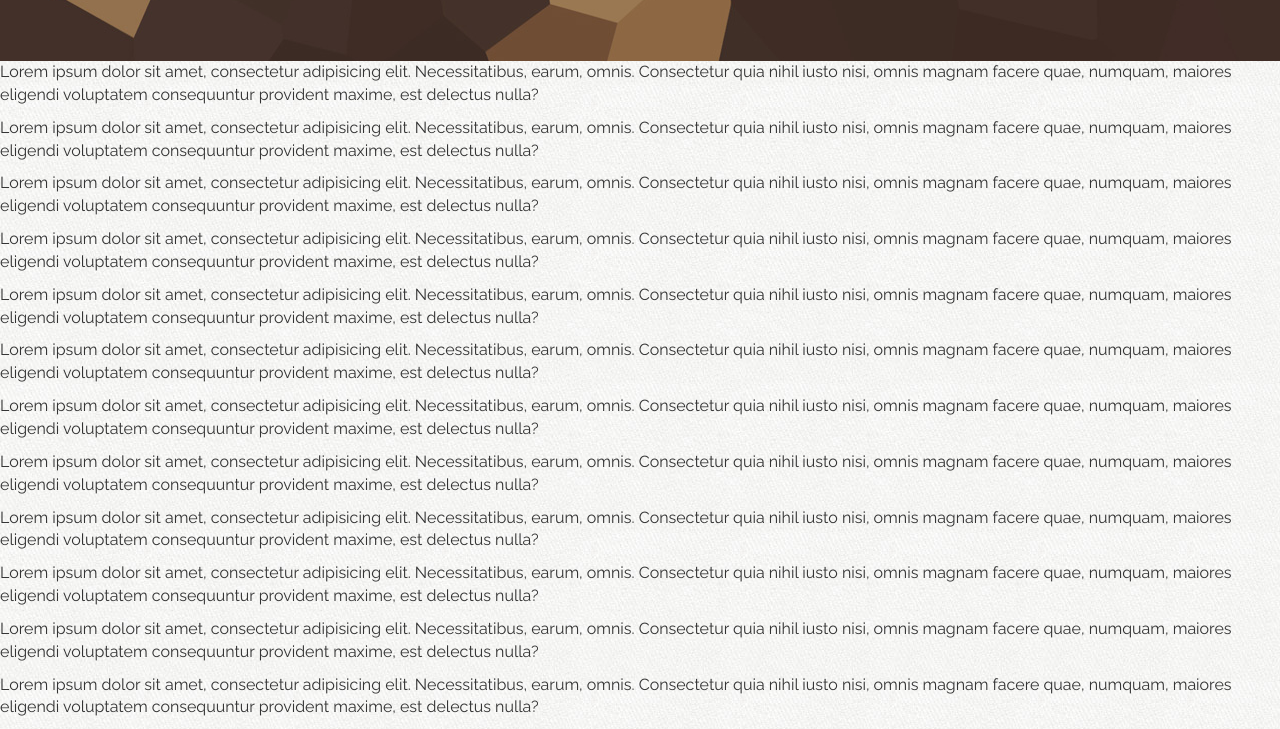
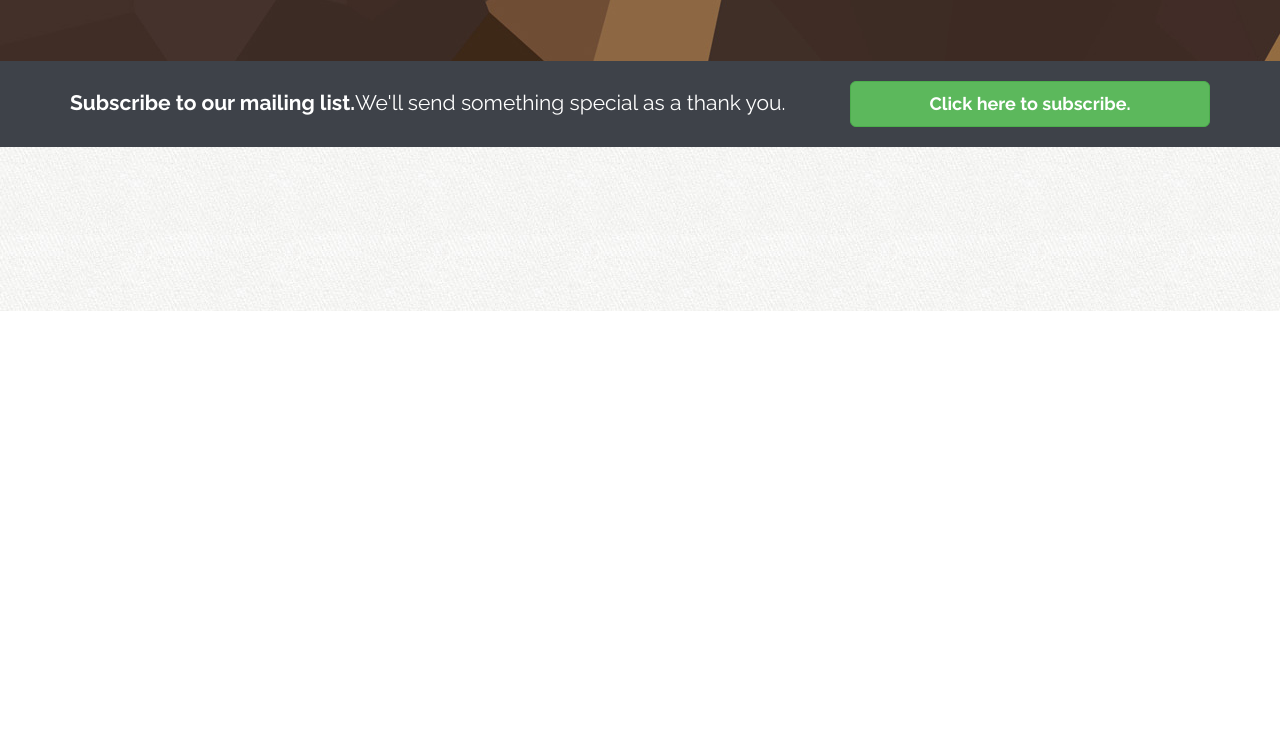
Before and after one commit to joshricha/BuddApp, a plain HTML site: page index.html in a window 1280 px wide. Shown: the part 489-1218 px from the top of the page. After the commit the page ends 800 px from the top, so only its background shows below. Drawn offline with nearby package versions, Linux system fonts and the light colour scheme.

Commit message:
Modal implemented

```diff
--- a/assets/css/custom.css
+++ b/assets/css/custom.css
@@ -40,6 +40,12 @@ h4 {
 	font-size: 18px;
 }
 
+button, input, .btn, a.btn {
+	-wedkit-font-smoothing: antialiased;
+	text-rendering: optimizelegibility;
+	color: #fff;
+}
+
 .btn {
 	font-weight: bold;
 }
@@ -47,6 +53,10 @@ h4 {
 .btn-danger {
 	background-color: #dd5638;
 	border-collapse: #d95131;
+}
+
+img {
+	max-width: 100%;
 }
 
 /* ==== HERO ===== */
@@ -111,3 +121,18 @@ h4 {
 	font-weight: cold;
 	display: block;
 }
+
+/* ===== LAYOUT ====== */
+
+#optin {
+	background: #3e4249;
+	padding: 20px 0;
+	color: white;
+	-wedkit-font-smoothing: antialiased;
+	text-rendering: optimizelegibility;
+	font-size: 1.2em;
+}
+
+#optin p {
+	margin: 7px 0 0 0;
+}
--- a/assets/js/main.js
+++ b/assets/js/main.js
@@ -15,7 +15,6 @@ $(function() {
 
 			var yPos = -($window.scrollTop() / $bgobj.data('speed'));
 
-
 			// Put together our final background position
 			var coords = '50% '+ yPos + 'px';
 
--- a/index.html
+++ b/index.html
@@ -104,19 +104,20 @@
         </section><!-- Hero -->
 
         <!-- OPT IN SECTION -->
-        <section>
-            <p>Lorem ipsum dolor sit amet, consectetur adipisicing elit. Necessitatibus, earum, omnis. Consectetur quia nihil iusto nisi, omnis magnam facere quae, numquam, maiores eligendi voluptatem consequuntur provident maxime, est delectus nulla?</p>
-            <p>Lorem ipsum dolor sit amet, consectetur adipisicing elit. Necessitatibus, earum, omnis. Consectetur quia nihil iusto nisi, omnis magnam facere quae, numquam, maiores eligendi voluptatem consequuntur provident maxime, est delectus nulla?</p>
-            <p>Lorem ipsum dolor sit amet, consectetur adipisicing elit. Necessitatibus, earum, omnis. Consectetur quia nihil iusto nisi, omnis magnam facere quae, numquam, maiores eligendi voluptatem consequuntur provident maxime, est delectus nulla?</p>
-            <p>Lorem ipsum dolor sit amet, consectetur adipisicing elit. Necessitatibus, earum, omnis. Consectetur quia nihil iusto nisi, omnis magnam facere quae, numquam, maiores eligendi voluptatem consequuntur provident maxime, est delectus nulla?</p>
-            <p>Lorem ipsum dolor sit amet, consectetur adipisicing elit. Necessitatibus, earum, omnis. Consectetur quia nihil iusto nisi, omnis magnam facere quae, numquam, maiores eligendi voluptatem consequuntur provident maxime, est delectus nulla?</p>
-            <p>Lorem ipsum dolor sit amet, consectetur adipisicing elit. Necessitatibus, earum, omnis. Consectetur quia nihil iusto nisi, omnis magnam facere quae, numquam, maiores eligendi voluptatem consequuntur provident maxime, est delectus nulla?</p>
-            <p>Lorem ipsum dolor sit amet, consectetur adipisicing elit. Necessitatibus, earum, omnis. Consectetur quia nihil iusto nisi, omnis magnam facere quae, numquam, maiores eligendi voluptatem consequuntur provident maxime, est delectus nulla?</p>
-            <p>Lorem ipsum dolor sit amet, consectetur adipisicing elit. Necessitatibus, earum, omnis. Consectetur quia nihil iusto nisi, omnis magnam facere quae, numquam, maiores eligendi voluptatem consequuntur provident maxime, est delectus nulla?</p>
-            <p>Lorem ipsum dolor sit amet, consectetur adipisicing elit. Necessitatibus, earum, omnis. Consectetur quia nihil iusto nisi, omnis magnam facere quae, numquam, maiores eligendi voluptatem consequuntur provident maxime, est delectus nulla?</p>
-            <p>Lorem ipsum dolor sit amet, consectetur adipisicing elit. Necessitatibus, earum, omnis. Consectetur quia nihil iusto nisi, omnis magnam facere quae, numquam, maiores eligendi voluptatem consequuntur provident maxime, est delectus nulla?</p>
-            <p>Lorem ipsum dolor sit amet, consectetur adipisicing elit. Necessitatibus, earum, omnis. Consectetur quia nihil iusto nisi, omnis magnam facere quae, numquam, maiores eligendi voluptatem consequuntur provident maxime, est delectus nulla?</p>
-            <p>Lorem ipsum dolor sit amet, consectetur adipisicing elit. Necessitatibus, earum, omnis. Consectetur quia nihil iusto nisi, omnis magnam facere quae, numquam, maiores eligendi voluptatem consequuntur provident maxime, est delectus nulla?</p>
+        <section id="optin">
+            <div class="container">
+                <div class="row">
+
+                    <div class="col-sm-8">
+                        <p class="lead"><strong>Subscribe to our mailing list.</strong>We'll send something special as a thank you.</p>
+                    </div><!-- col -->
+
+                    <div class="col-sm-4">
+                        <button class="btn btn-success btn-lg btn-block" data-toggle="modal" data-target="#myModal">Click here to subscribe.</button>
+                    </div>
+
+                </div><!-- row -->
+            </div><!-- container -->
         </section>
 
         <!-- BOOST YOUR INCOME SECTION -->
@@ -165,8 +166,21 @@
         </footer>
 
         <!-- MODAL -->
-        <div>
+        <div class="modal fade" id="myModal">
+            <div class="modal-dialog">
+                <div class="modal-content">
 
+                    <div class="modal-header">
+                        <button type="button" class="close" data-dismiss="modal"><span aria-hidden="true">&times;</span><span class="sr-only">close</span></button>
+                        <h4 class="modal-title" id="myModalLabel"><i class="fa fa-envelope"> Subscribe to our mailing list</i></h4>
+                    </div>
+
+                    <div class="modal-body">
+                        <p>Enter your name and email and we will give you something free.</p>
+                    </div>
+
+                </div>
+            </div><!-- modal dialog -->
         </div>
 
 
```
